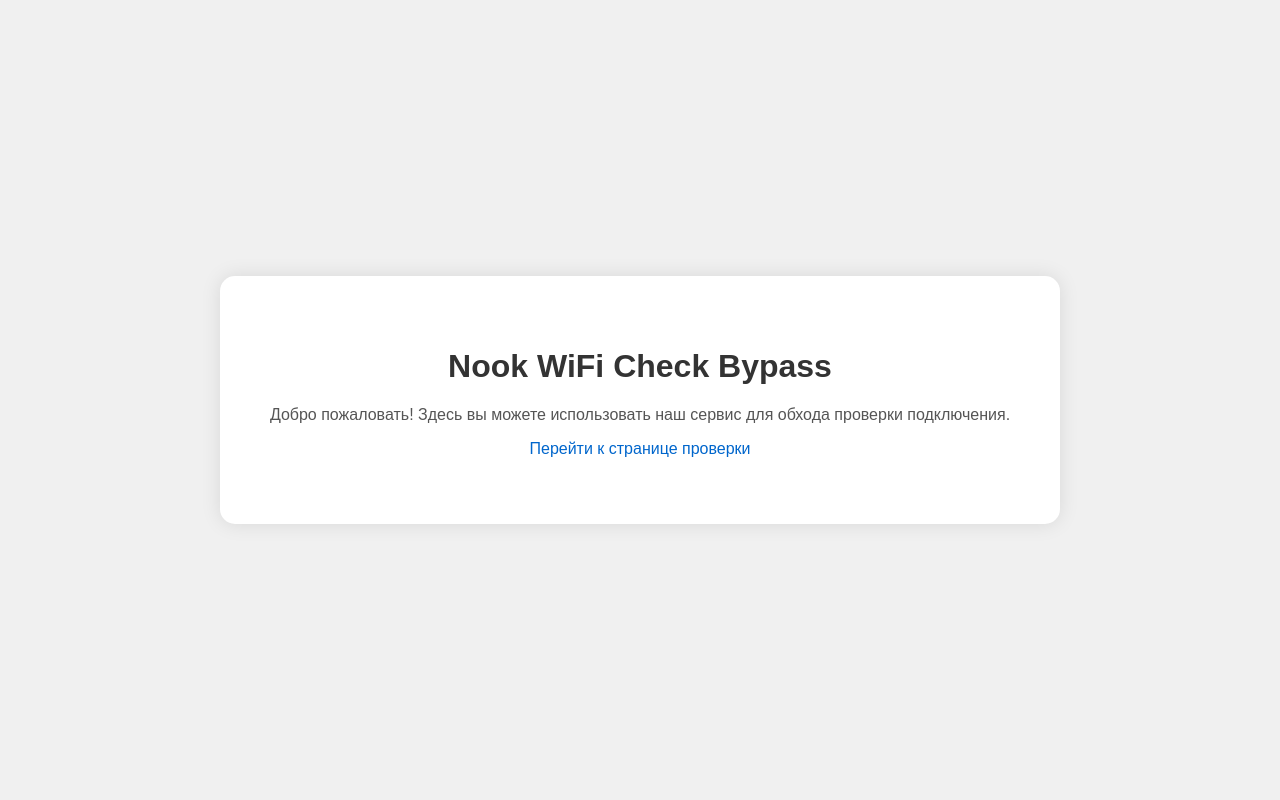
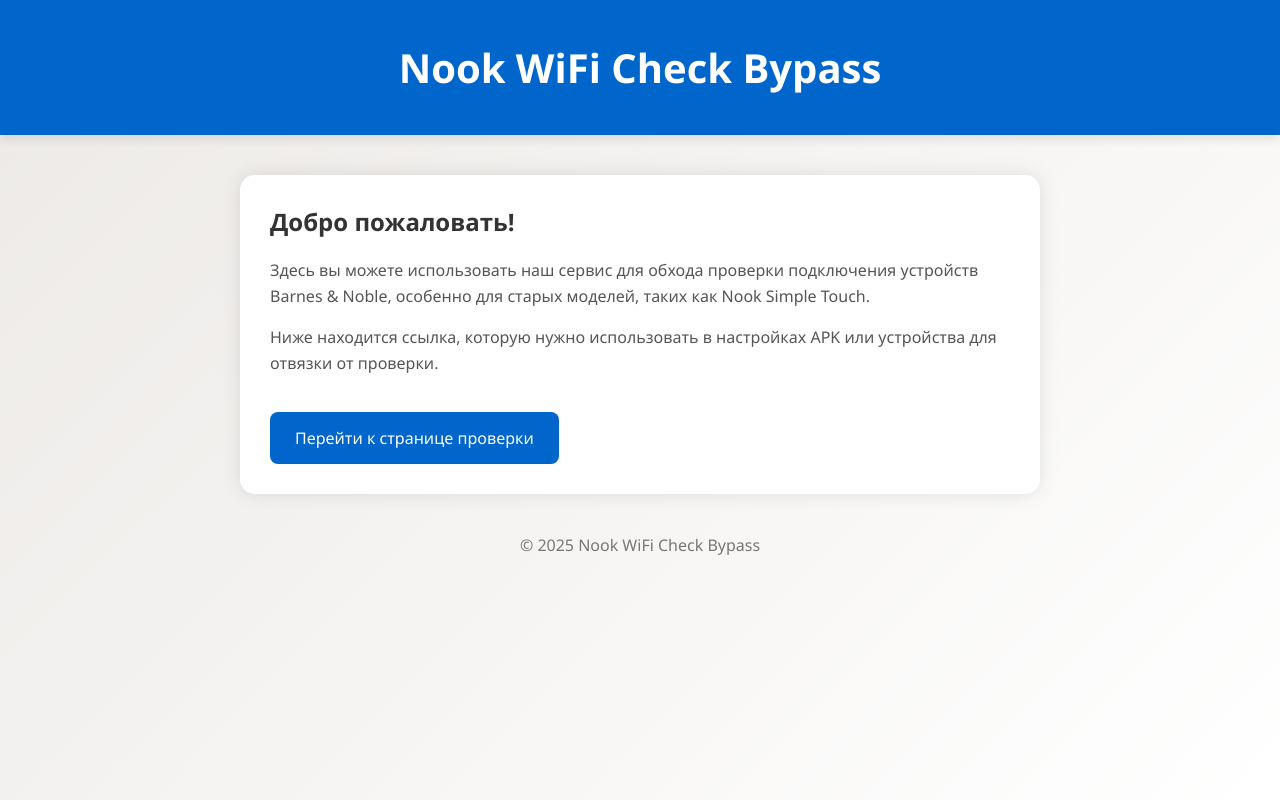
Before and after one commit to EssentialEnthusiasticTeam/essentialtest.github.io, a plain HTML site: page index.html in a window 1280 px wide. Drawn offline with Linux system fonts and the light colour scheme.

Commit message:
Update index.html

```diff
--- a/index.html
+++ b/index.html
@@ -1,33 +1,90 @@
-<html lang="en">
+<html lang="ru">
 <head>
     <meta charset="UTF-8">
+    <title>Nook WiFi Check Bypass</title>
     <style>
         body {
-            font-family: Arial, sans-serif;
-            background: #f0f0f0;
-            display: flex;
-            justify-content: center;
-            align-items: center;
-            height: 100vh;
+            font-family: 'Segoe UI', Tahoma, Geneva, Verdana, sans-serif;
+            background: linear-gradient(135deg, #ece9e6, #ffffff);
             margin: 0;
+            padding: 0;
         }
-        .container {
+
+        header {
+            background-color: #0066cc;
+            color: white;
+            padding: 40px 20px;
             text-align: center;
-            background: #fff;
-            padding: 50px;
+            box-shadow: 0 4px 10px rgba(0,0,0,0.1);
+        }
+
+        header h1 {
+            margin: 0;
+            font-size: 2.5em;
+        }
+
+        main {
+            max-width: 800px;
+            margin: 40px auto;
+            padding: 0 20px;
+        }
+
+        .post {
+            background-color: white;
             border-radius: 15px;
+            padding: 30px;
             box-shadow: 0 0 20px rgba(0,0,0,0.1);
+            margin-bottom: 30px;
         }
-        h1 { color: #333; }
-        p { color: #555; }
-        a { color: #0066cc; text-decoration: none; }
+
+        .post h2 {
+            color: #333;
+            margin-top: 0;
+        }
+
+        .post p {
+            color: #555;
+            line-height: 1.6;
+        }
+
+        .btn {
+            display: inline-block;
+            margin-top: 20px;
+            padding: 15px 25px;
+            background-color: #0066cc;
+            color: white;
+            text-decoration: none;
+            border-radius: 8px;
+            transition: background-color 0.3s ease;
+        }
+
+        .btn:hover {
+            background-color: #004a99;
+        }
+
+        footer {
+            text-align: center;
+            color: #777;
+            margin: 40px 0;
+        }
     </style>
 </head>
 <body>
-    <div class="container">
+    <header>
         <h1>Nook WiFi Check Bypass</h1>
-        <p>Добро пожаловать! Здесь вы можете использовать наш сервис для обхода проверки подключения.</p>
-        <p><a href="bnhello.html">Перейти к странице проверки</a></p>
-    </div>
+    </header>
+
+    <main>
+        <div class="post">
+            <h2>Добро пожаловать!</h2>
+            <p>Здесь вы можете использовать наш сервис для обхода проверки подключения устройств Barnes & Noble, особенно для старых моделей, таких как Nook Simple Touch.</p>
+            <p>Ниже находится ссылка, которую нужно использовать в настройках APK или устройства для отвязки от проверки.</p>
+            <a class="btn" href="bnhello.html">Перейти к странице проверки</a>
+        </div>
+    </main>
+
+    <footer>
+        &copy; 2025 Nook WiFi Check Bypass
+    </footer>
 </body>
 </html>
```
